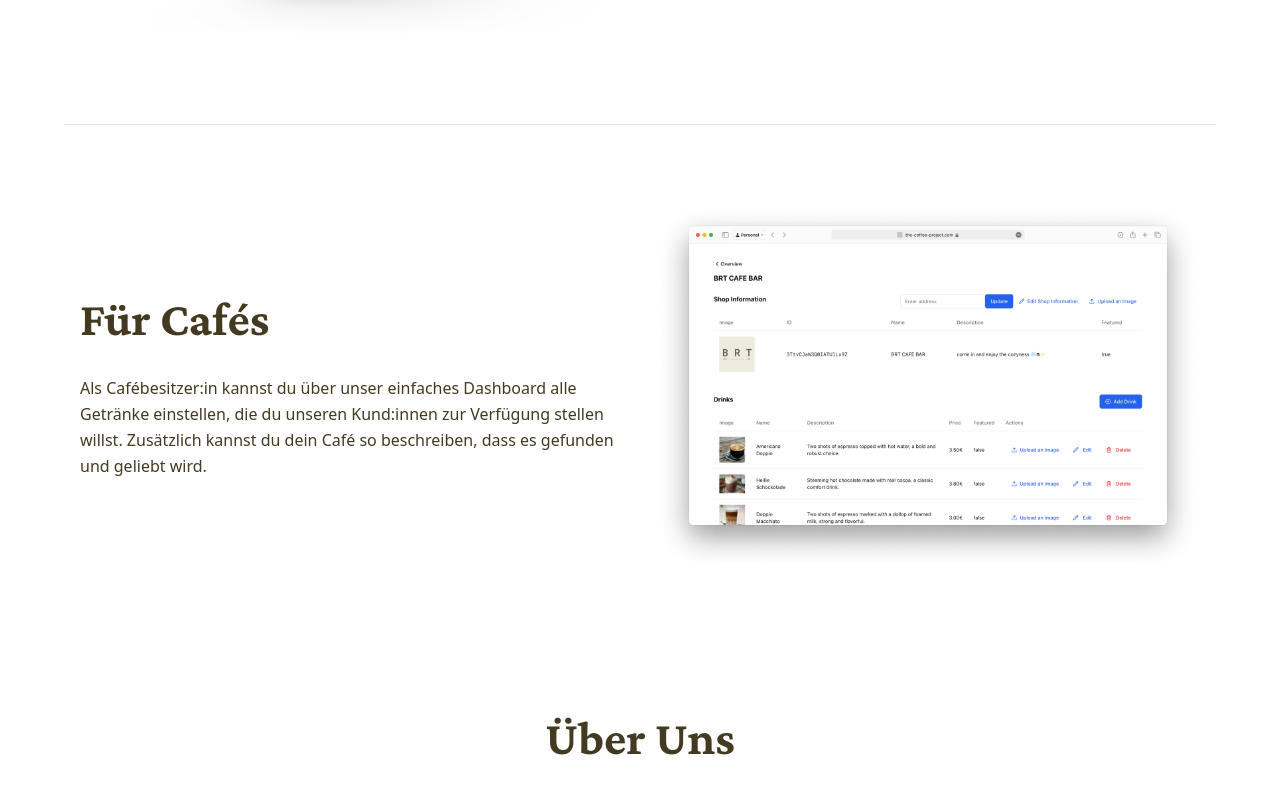
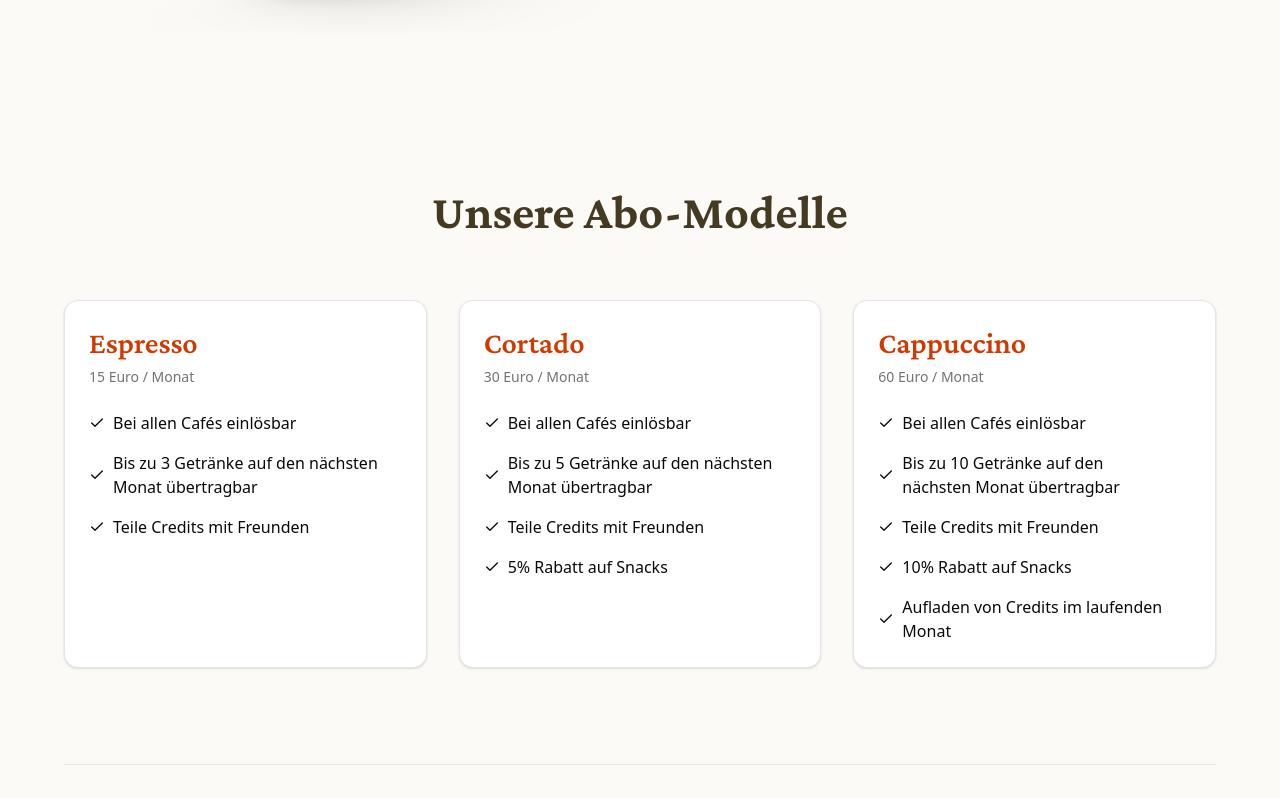
Before and after one commit to phytrisha/coffee-project-landingpage, a Next.js app: page / in a window 1280 px wide. Shown: the part 1780-2578 px from the top of the page. Built offline with nearby package versions, Linux system fonts and the light colour scheme.

Commit message:
added subscription section

```diff
--- a/app/layout.tsx
+++ b/app/layout.tsx
@@ -38,7 +38,7 @@ export default function RootLayout({
   return (
     <html lang="en">
       <body
-        className={`${geistSans.variable} ${geistMono.variable} ${crimsonPro.variable} ${inter.variable} max-w-7xl mx-auto px-4 md:px-16 antialiased`}
+        className={`${geistSans.variable} ${geistMono.variable} ${crimsonPro.variable} ${inter.variable} bg-[#FCFAF7] max-w-7xl mx-auto px-4 md:px-16 antialiased`}
       >
         {children}
         <Analytics />
--- a/app/page.tsx
+++ b/app/page.tsx
@@ -2,6 +2,7 @@ import Hero from '@/components/sections/hero'
 import ConceptSection from '@/components/sections/concept';
 import ContentHighlight from '@/components/sections/content-highlight';
 import AboutSection from '@/components/sections/about';
+import SubscriptionSection from '@/components/sections/subscriptions';
 
 import { Separator } from "@/components/ui/separator"
 
@@ -17,6 +18,7 @@ export default function Home() {
           imageUrl="/images/Customer-Image.png" // Replace with the actual image path
           imagePosition="left" // Or "right"
         />
+        <SubscriptionSection />
         <Separator />
         <ContentHighlight
           title="Für Cafés"
--- a/components/sections/concept.tsx
+++ b/components/sections/concept.tsx
@@ -32,7 +32,7 @@ const ConceptSection = () => {
           Das Konzept
         </h2>
         <p className="text-base text-[#433A21] text-center mb-12 max-w-4xl mx-auto">
-          Die Idee ist einfach: Lade dir unsere App herunter und schließe ein Abo ab, das zu dir passt. Durch das Abo erhälst du jeden Monat Coffee Credits, die du gegen Heißgetränke deiner Wahl in teilnehmenden Cafés einlösen kannst.
+          Die Idee ist einfach: Lade dir unsere App herunter und schließe ein Abo ab, das zu dir passt. Durch das Abo erhältst du jeden Monat Coffee Credits, die du gegen Heißgetränke deiner Wahl in teilnehmenden Cafés einlösen kannst.
         </p>
 
         <div className="grid grid-cols-1 md:grid-cols-3 gap-8">
--- a/components/sections/hero.tsx
+++ b/components/sections/hero.tsx
@@ -6,13 +6,13 @@ const Hero = () => {
   return (
     <section className="py-20 flex flex-col md:flex-row items-center justify-between w-full">
       <div className="text-center md:text-left mb-10 md:mb-0">
-        <h1 className="text-5xl md:text-7xl lg:text-8xl font-bold text-gray-800 mb-4 font-serif">
+        <h1 className="text-5xl md:text-7xl lg:text-8xl font-bold text-[#433A21] mb-4 font-serif">
           The Coffee Project
         </h1>
         <p className="text-lg md:text-xl text-[#433A21] mb-6">
           Stärke die lokale Kaffeekultur in deiner Stadt. Eine Tasse nach der Nächsten.
         </p>
-        <Button>Jetzt anmelden</Button>
+        <Button size="lg" className='cursor-pointer'>Jetzt anmelden</Button>
       </div>
       <div className="md:w-1/2">
         <Image
--- /dev/null
+++ b/components/sections/subscriptions.tsx
@@ -0,0 +1,36 @@
+import React from 'react';
+import SubscriptionCard from '../subscription-card';
+
+const SubscriptionSection = () => {
+
+    const espressoFeatures = ['Bei allen Cafés einlösbar', 'Bis zu 3 Getränke auf den nächsten Monat übertragbar', 'Teile Credits mit Freunden']
+    const cortadoFeatures = ['Bei allen Cafés einlösbar', 'Bis zu 5 Getränke auf den nächsten Monat übertragbar', 'Teile Credits mit Freunden', '5% Rabatt auf Snacks']
+    const cappuccinoFeatures = ['Bei allen Cafés einlösbar', 'Bis zu 10 Getränke auf den nächsten Monat übertragbar', 'Teile Credits mit Freunden', '10% Rabatt auf Snacks', 'Aufladen von Credits im laufenden Monat']
+
+  return (
+    <div className='py-16'>
+        <h2 className="text-4xl md:text-5xl font-serif font-bold text-[#433A21] text-center mb-8">
+          Unsere Abo-Modelle
+        </h2>
+        <div className="py-8 justify-stretch gap-y-8 md:gap-x-8 flex flex-col md:flex-row">
+            <SubscriptionCard
+                title="Espresso"
+                price="15 Euro / Monat"
+                features={espressoFeatures}
+            />
+            <SubscriptionCard
+                title="Cortado"
+                price="30 Euro / Monat"
+                features={cortadoFeatures}
+            />
+            <SubscriptionCard
+                title="Cappuccino"
+                price="60 Euro / Monat"
+                features={cappuccinoFeatures}
+            />
+        </div>
+    </div>
+  );
+};
+
+export default SubscriptionSection;
--- /dev/null
+++ b/components/subscription-card.tsx
@@ -0,0 +1,38 @@
+import React from 'react';
+import {
+    Card,
+    CardContent,
+    CardDescription,
+    CardHeader,
+    CardTitle,
+} from "@/components/ui/card"
+import { Check } from 'lucide-react'
+
+interface SubscriptionCardProps {
+  title: string;
+  price: string;
+  features: string[];
+}
+
+const SubscriptionCard: React.FC<SubscriptionCardProps> = ({ title, price, features }) => {
+  return (
+    <Card className='w-full'>
+        <CardHeader>
+            <CardTitle className="text-xl md:text-3xl font-serif font-semibold text-[#D03900]">{title}</CardTitle>
+            <CardDescription>{price}</CardDescription>
+        </CardHeader>
+        <CardContent>
+            <ul className='flex flex-col gap-y-4'>
+                {features.map((features, index) => (
+                    <li className='flex flex-row items-center gap-x-2' key={index}>
+                        <Check size={16} />
+                        <p className='max-w-7/8'>{features}</p>
+                    </li>
+                ))}
+            </ul>
+        </CardContent>
+    </Card>
+  );
+};
+
+export default SubscriptionCard;
--- /dev/null
+++ b/components/ui/card.tsx
@@ -0,0 +1,68 @@
+import * as React from "react"
+
+import { cn } from "@/lib/utils"
+
+function Card({ className, ...props }: React.ComponentProps<"div">) {
+  return (
+    <div
+      data-slot="card"
+      className={cn(
+        "bg-card text-card-foreground flex flex-col gap-6 rounded-xl border py-6 shadow-sm",
+        className
+      )}
+      {...props}
+    />
+  )
+}
+
+function CardHeader({ className, ...props }: React.ComponentProps<"div">) {
+  return (
+    <div
+      data-slot="card-header"
+      className={cn("flex flex-col gap-1.5 px-6", className)}
+      {...props}
+    />
+  )
+}
+
+function CardTitle({ className, ...props }: React.ComponentProps<"div">) {
+  return (
+    <div
+      data-slot="card-title"
+      className={cn("leading-none font-semibold", className)}
+      {...props}
+    />
+  )
+}
+
+function CardDescription({ className, ...props }: React.ComponentProps<"div">) {
+  return (
+    <div
+      data-slot="card-description"
+      className={cn("text-muted-foreground text-sm", className)}
+      {...props}
+    />
+  )
+}
+
+function CardContent({ className, ...props }: React.ComponentProps<"div">) {
+  return (
+    <div
+      data-slot="card-content"
+      className={cn("px-6", className)}
+      {...props}
+    />
+  )
+}
+
+function CardFooter({ className, ...props }: React.ComponentProps<"div">) {
+  return (
+    <div
+      data-slot="card-footer"
+      className={cn("flex items-center px-6", className)}
+      {...props}
+    />
+  )
+}
+
+export { Card, CardHeader, CardFooter, CardTitle, CardDescription, CardContent }
```
